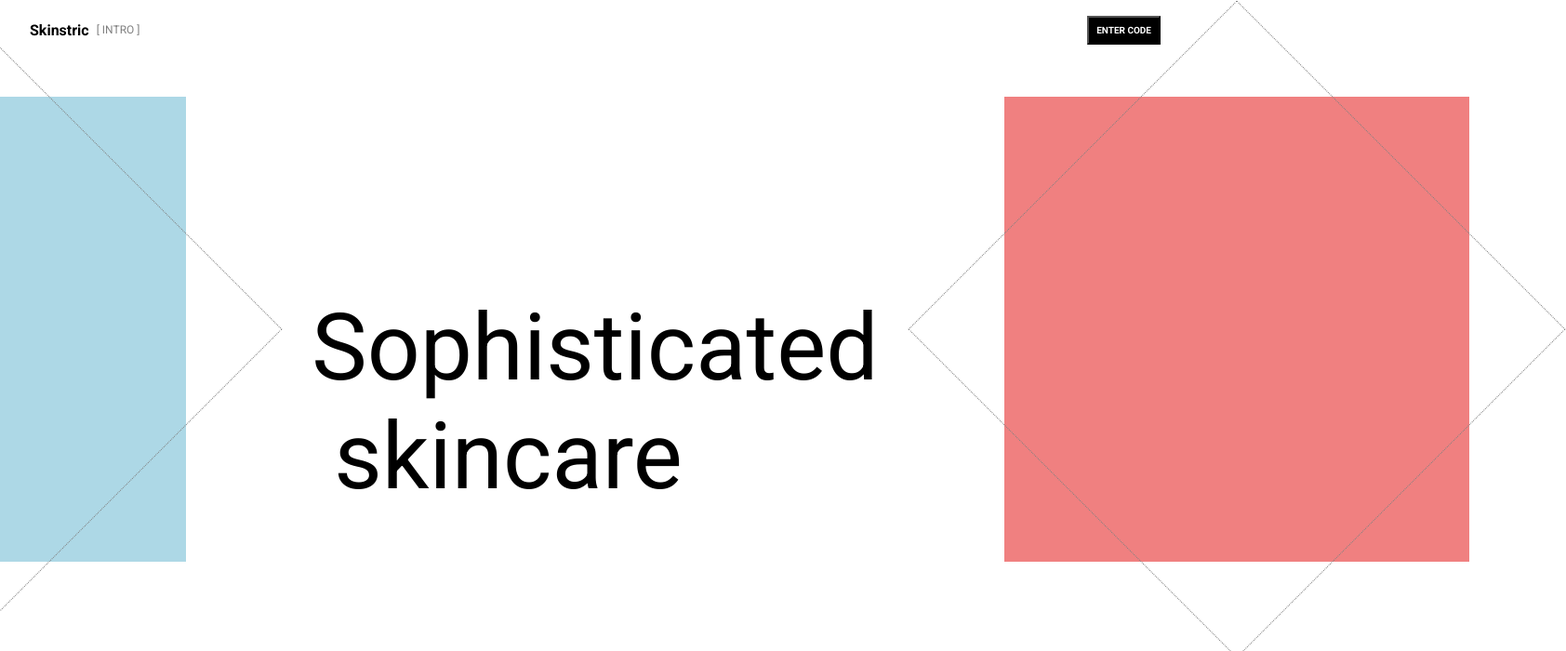
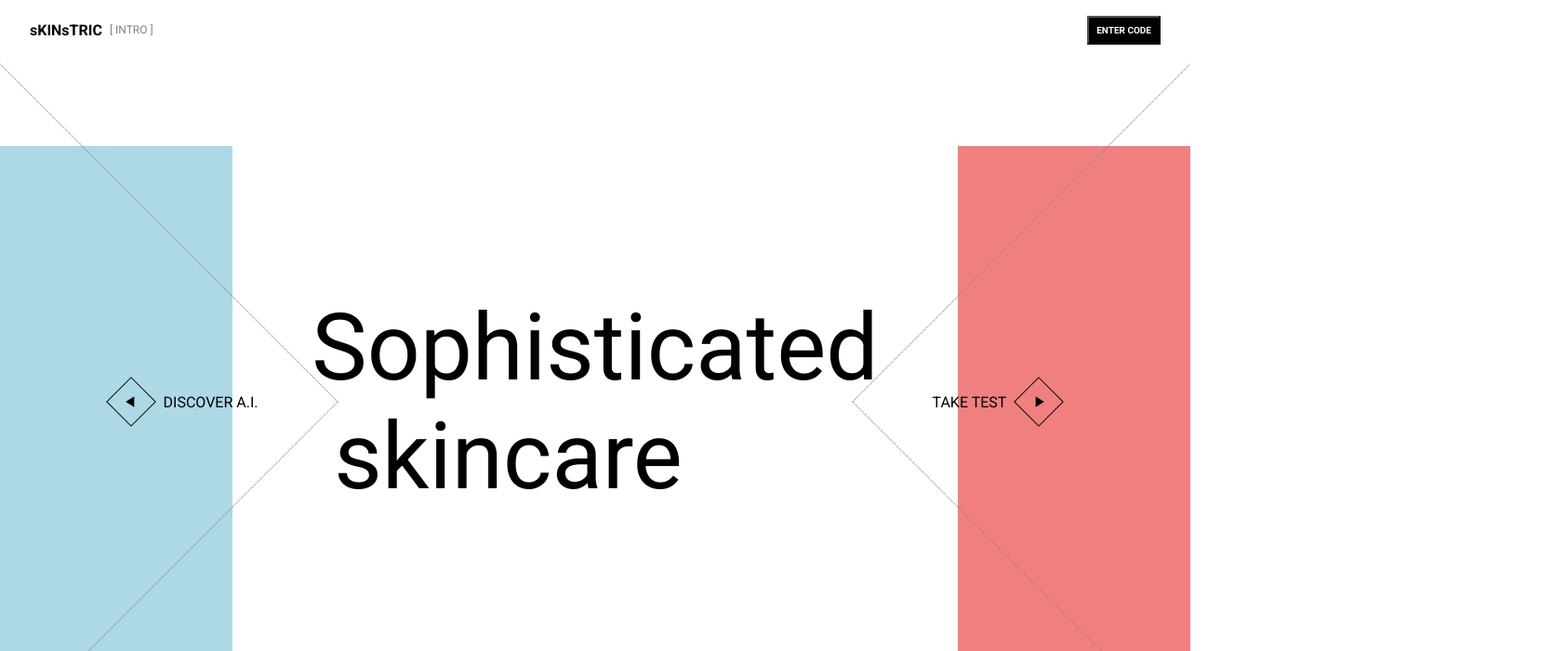
Before and after one commit to adrianit248/skinstric-project, a React (Create React App) app: page / in a window 1280 px wide. Shown: the top 700 px of the page at 93% size, 1684 px wide, since content can reach past the window. Built offline with nearby package versions, Linux system fonts and the light colour scheme.

Commit message:
working on transitions

```diff
--- a/package.json
+++ b/package.json
@@ -9,6 +9,7 @@
     "@testing-library/user-event": "^13.5.0",
     "react": "^19.1.0",
     "react-dom": "^19.1.0",
+    "react-icons": "^5.5.0",
     "react-router-dom": "^7.6.3",
     "react-scripts": "5.0.1",
     "web-vitals": "^2.1.4"
--- a/src/App.css
+++ b/src/App.css
@@ -39,16 +39,20 @@
   display: flex;
   justify-content: space-between;
   height: calc(100vh - 64px);
+  overflow: hidden;
 }
 .left-holder{
-  width: 500px;
-  height: 500px;
+  width: 550px;
+  height: 550px;
   background-color: lightblue;
   position: absolute;
-  top: 40px;
+  top: 50%;
+  transform: translateY(-50%);
   left: -300px;
   justify-content: center;
   align-items: center;
+  opacity: 1;
+  transition: all 300ms ease;
 }
 .middle-header{
   position: absolute;
@@ -61,18 +65,86 @@
   padding-left: 24px;
 }
 .right-holder{
-  width: 500px;
-  height: 500px;
+  width: 550px;
+  height: 550px;
   background-color: lightcoral;
   position: absolute;
-  top: 40px;
+  top: 50%;
+  transform: translateY(-50%);
   right: -300px;
   justify-content: center;
   align-items: center;
 }
 .intro-box{
-  width: 500px;
-  height: 500px;
+  width: 550px;
+  height: 550px;
   border: 1px dotted gray;
   rotate: 45deg;
 }
+.arrow-icon{
+  font-size: 20px;
+}
+.left-side{
+  position: relative;
+}
+.left-message-holder{
+  position: absolute;
+  top: 50%;
+  transform: translateY(-50%);
+  right: -5%;
+  display: flex;
+  align-items: center;
+  z-index: 1;
+}
+.discover-ai-button{
+  padding: 8px;
+  padding-bottom: 4px;
+  border: 1px solid black;
+  rotate: 45deg;
+  justify-content: center;
+  align-items: center;
+}
+.discover-ai-text-left{
+  padding-left: 16px;
+}
+.discover-ai-text-right{
+  padding-right: 16px;
+}
+.rotated-90{
+  rotate: 135deg;
+}
+.rotated-none{
+  rotate: -45deg;
+}
+.right-message-holder{
+  position: absolute;
+  top: 50%;
+  transform: translateY(-50%);
+  left: -5%;
+  display: flex;
+  align-items: center;
+  z-index: 1;
+}
+.discover-ai-button-left{
+  transform: scale(1);
+  transition: all 300ms ease;
+}
+.discover-ai-button-right{
+  transform: scale(1);
+  transition: all 300ms ease;
+}
+.right-message-holder:hover{
+  cursor: pointer;
+}
+.right-message-holder:hover .discover-ai-button-right{
+  transform: scale(1.1);
+}
+.left-message-holder:hover{
+  cursor: pointer;
+}
+.left-message-holder:hover .discover-ai-button-left{
+  transform: scale(1.1);
+}
+.right-message-holder:hover .left-holder{
+  opacity: 0;
+}
--- a/src/pages/Intro.js
+++ b/src/pages/Intro.js
@@ -1,4 +1,6 @@
 import React from 'react'
+import { MdPlayArrow } from "react-icons/md"
+
 
 const Intro = () => {
   return (
@@ -6,7 +8,7 @@ const Intro = () => {
         <div className='main-container'>
             <div className='skinstric-header'>
                 <div className='skinstric-namestate'>
-                    <div className='skinstric-name'>Skinstric</div>
+                    <div className='skinstric-name'>sKINsTRIC</div>
                     <div className='skinstric-state'>{'[ INTRO ]'}</div>
                 </div>
                 <div className='header-button'>
@@ -15,9 +17,22 @@ const Intro = () => {
             </div>
             <div className='skinstric-body'>
                 <div className='left-holder'>
-                    <div className='intro-box left-side'></div>
+                    <div className='left-message-holder'>
+                        <div className='discover-ai-button discover-ai-button-left'>
+                            <MdPlayArrow className='arrow-icon rotated-90' />
+                        </div>
+                        <div className='discover-ai-text-left'>DISCOVER A.I.</div>
+                    </div>
+                    <div className='intro-box left-side'>
+                    </div>
                 </div>
                 <div className='right-holder'>
+                    <div className='right-message-holder'>
+                        <div className='discover-ai-text-right'>TAKE TEST</div>
+                        <div className='discover-ai-button discover-ai-button-right'>
+                            <MdPlayArrow className='arrow-icon rotated-none' />
+                        </div>
+                    </div>
                     <div className='intro-box right-side'></div>
                 </div>
                 <div className='middle-header'>
```
Also changed, not shown: 1 other file (tests, documents, lock files or other folders).
